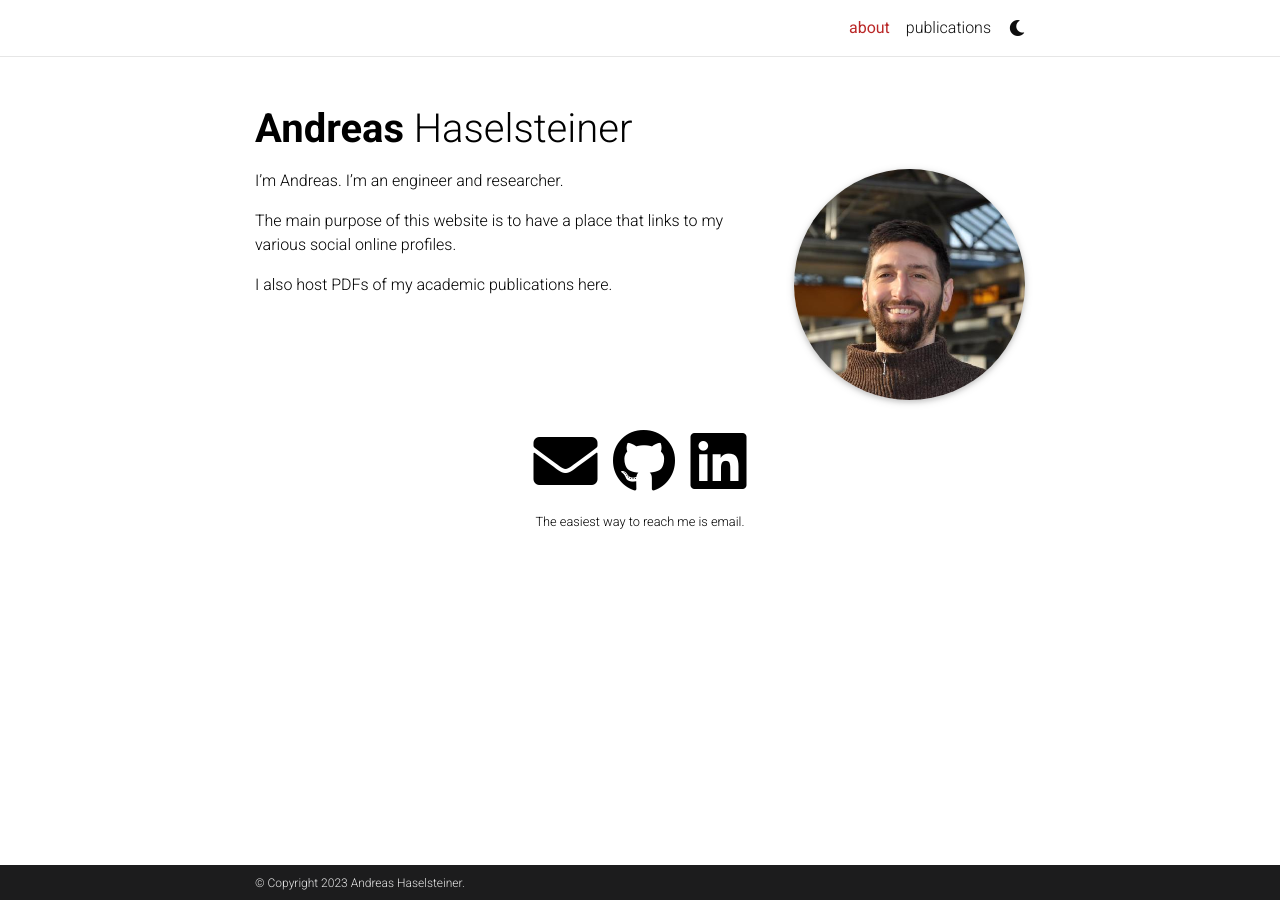
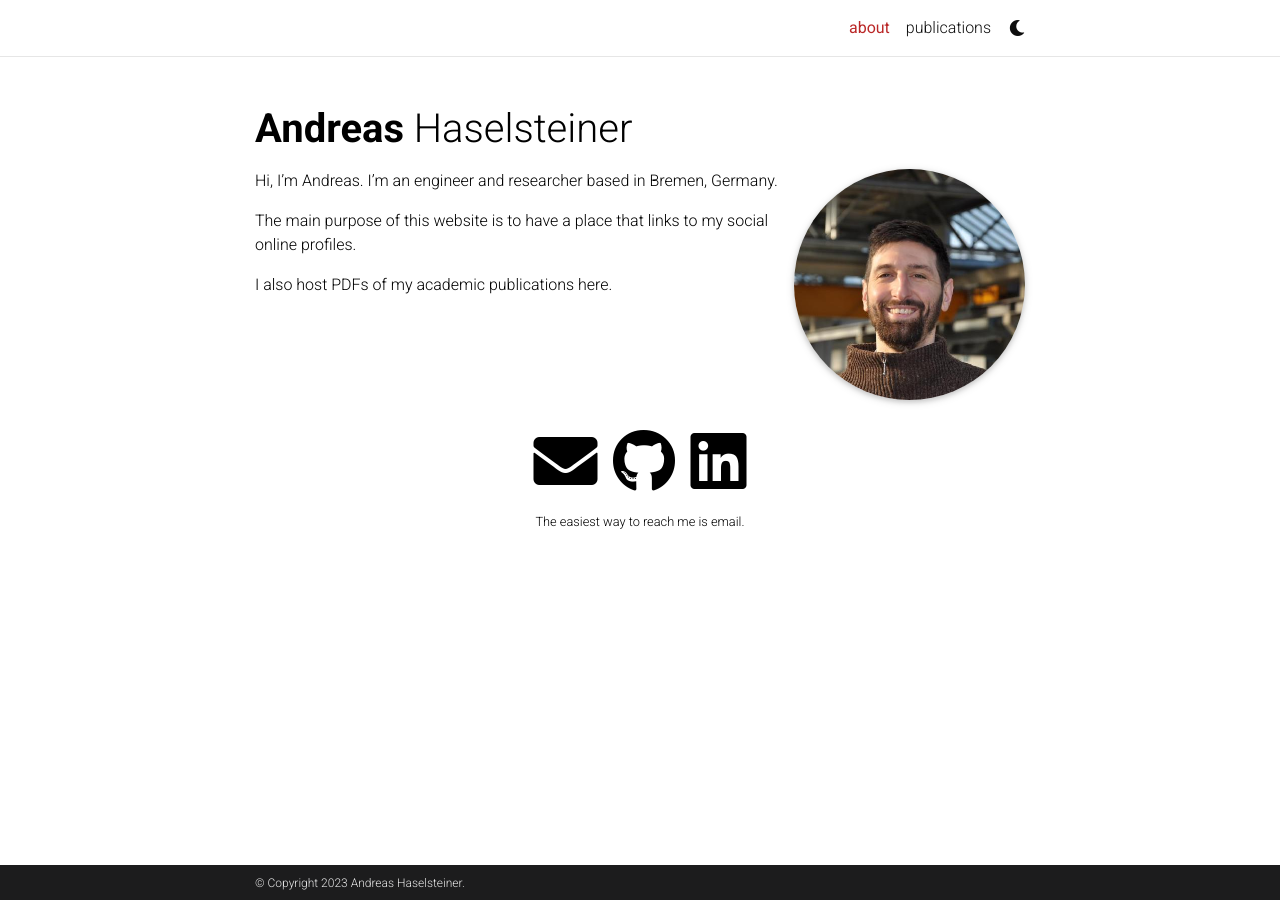
Before and after one commit to ahaselsteiner/ahaselsteiner.github.io, a Jekyll site: the page built from _pages/about.md, in a window 1280 px wide. Built offline with Jekyll 4.4.1, drawn with Linux system fonts in a browser that asks for light colours; full-size pictures stand in for the smaller copies a plugin makes; comment, search, counter and statistics services are not loaded; a style sheet for code colours, icons or effects is not loaded.

Commit message:
Add location and update wording of about.

```diff
--- a/_pages/about.md
+++ b/_pages/about.md
@@ -16,8 +16,8 @@ selected_papers: false # includes a list of papers marked as "selected={true}"
 social: true  # includes social icons at the bottom of the page
 ---
 
-I'm Andreas. I'm an engineer and researcher.
+Hi, I'm Andreas. I'm an engineer and researcher based in Bremen, Germany.
 
-The main purpose of this website is to have a place that links to my various social online profiles.
+The main purpose of this website is to have a place that links to my social online profiles.
 
 I also host PDFs of my academic publications here.
```
